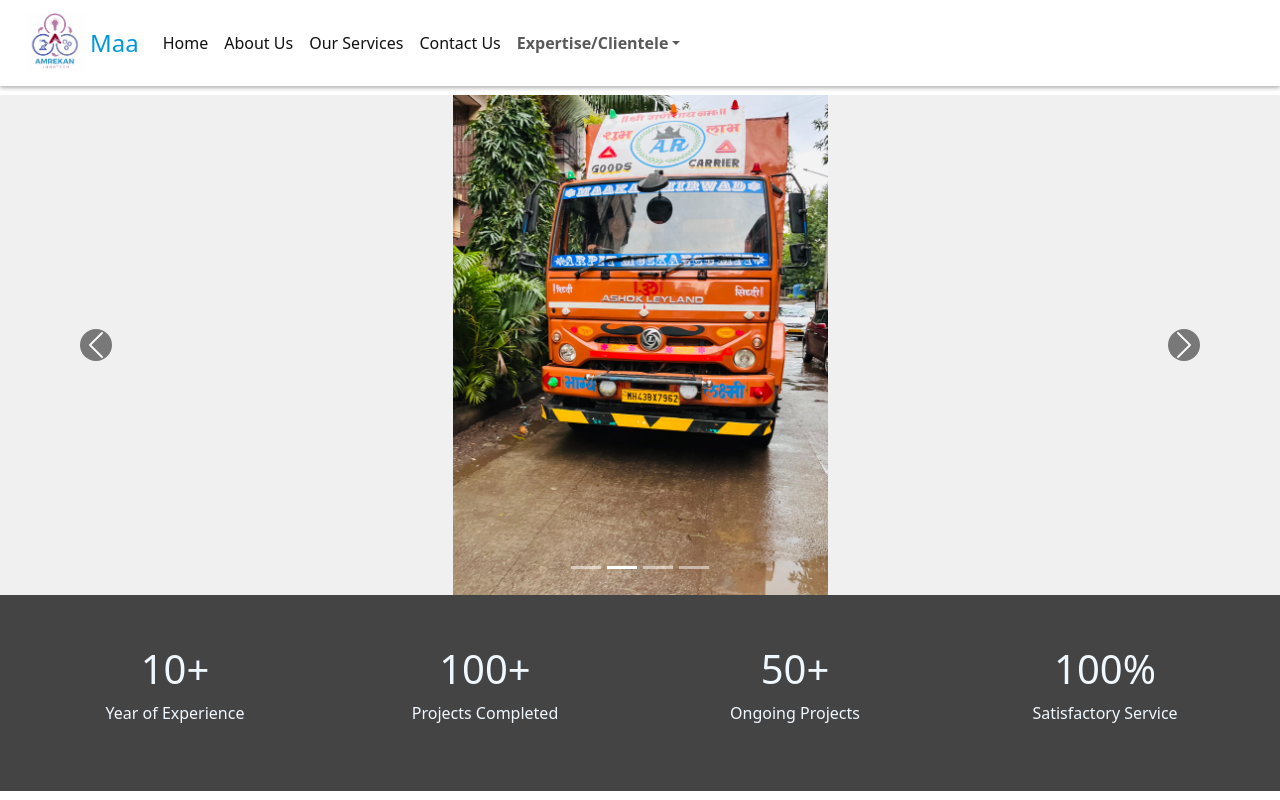
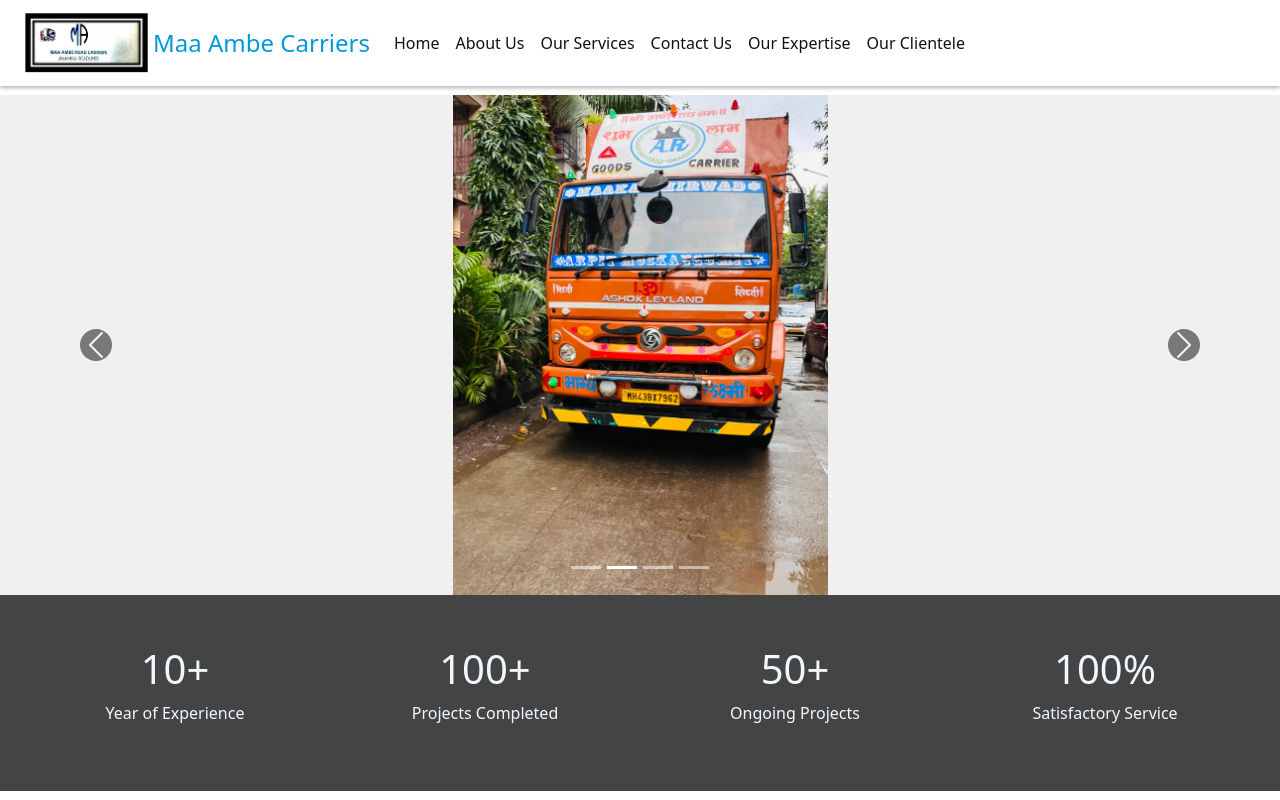
Before and after one commit to alisabir16767/Anamika, a React (Create React App) app: page / in a window 1280 px wide. Shown: the top 800 px of the page. Built offline with nearby package versions, Linux system fonts and the light colour scheme.

Commit message:
COMMITED BY PRASHANT

```diff
--- a/src/components/navbar.jsx
+++ b/src/components/navbar.jsx
@@ -1,8 +1,8 @@
 import React, { Component } from 'react';
-import { Navbar, Nav, NavDropdown } from 'react-bootstrap';
+import { Navbar, Nav } from 'react-bootstrap';
 import { Link } from 'react-router-dom';
 import './navbar.css';
-import Logo from "../assets/images/logo1.png";
+import Logo from "../assets/images/logo1.jpg";
 
 class AppNavbar extends Component {
   render() {
@@ -14,7 +14,7 @@
             alt="InnoTech American"
             className="navbar-brand-image"
           />
-         Maa
+         Maa Ambe Carriers
         </Navbar.Brand>
         <Navbar.Toggle aria-controls="basic-navbar-nav" />
         <Navbar.Collapse id="basic-navbar-nav">
@@ -23,11 +23,11 @@
             <Nav.Link as={Link} to="/aboutus" className="nav-link-custom">About Us</Nav.Link>
             <Nav.Link as={Link} to="/ourservices" className="nav-link-custom">Our Services</Nav.Link>
             <Nav.Link as={Link} to="/contacts" className="nav-link-custom">Contact Us</Nav.Link>
-            <NavDropdown title="Expertise/Clientele" id="basic-nav-dropdown" className="nav-link-custom">
-              <NavDropdown.Item as={Link} to="/ourexpertise" className="nav-link-custom">Our Expertise</NavDropdown.Item>
-              <NavDropdown.Item as={Link} to="/ourclientele" className="nav-link-custom">Our Clientele</NavDropdown.Item>
 
-            </NavDropdown>
+              <Nav.Link as={Link} to="/ourexpertise" className="nav-link-custom">Our Expertise</Nav.Link>
+              <Nav.Link as={Link} to="/ourclientele" className="nav-link-custom">Our Clientele</Nav.Link>
+
+
           </Nav>
         </Navbar.Collapse>
       </Navbar>
--- a/src/components/ourServices.jsx
+++ b/src/components/ourServices.jsx
@@ -4,9 +4,9 @@
 import ServicePortfolio from './ServicePortfolio';
 import FeasibilityStudies from './FeasibilityStudies';
 import MasterPlaning from './MasterPlaning';
-import ConceptEngineering from './ConceptEngineering';
+
 import BasicEngineering from './BasicEngineering';
-import DetailedEngineering from './DetailedEngineering';
+
 import ProjectManagement from './ProjectManagement';
 import RegulatoryComplianceSupport from './RegulatoryComplianceSupport';
 import TechnologyTransfer from './TechnologyTransfer';
@@ -18,15 +18,15 @@
       return (
          <div className='OurServices'>
         <div className="OurServices-items">
-       <h1>SERVICES FOR <span  className='quality'>TURNKEY PROJECT</span> </h1>
+       <h1>SERVICES FOR <span  className='quality'>QUALITY PROJECT</span> </h1>
         </div>
         <MissionFullStop/>
         <ServicePortfolio/>
         <FeasibilityStudies/>
         < MasterPlaning/>
-        <ConceptEngineering/>
+
         <BasicEngineering/>
-        <DetailedEngineering/>
+
         <ProjectManagement/>
         <RegulatoryComplianceSupport/>
         <TechnologyTransfer/>
```
Also changed, not shown: src/assets/images/logo1.jpg (added), src/assets/images/logo1.png (deleted).
